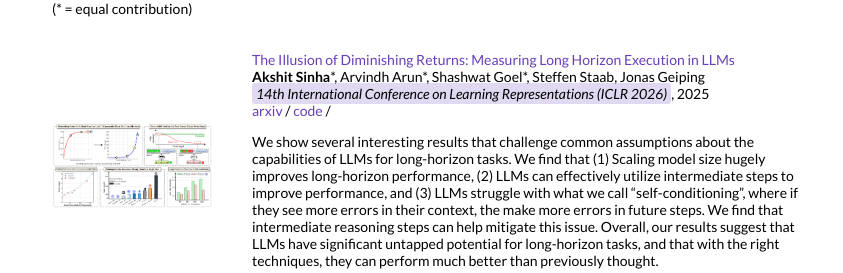
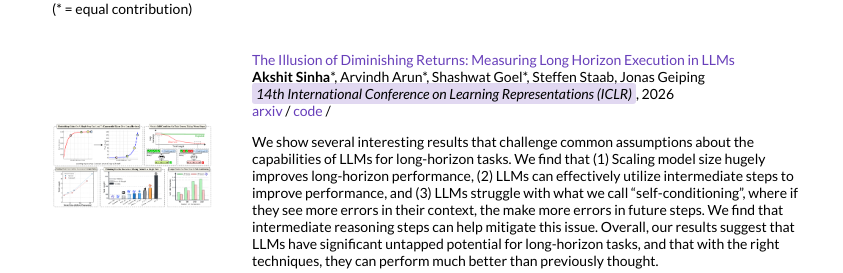
Before and after one commit to viciousAegis/viciousAegis.github.io, a Jekyll site: the page built from _posts/2025-09-15-long-horizon.md, in a window 1280 px wide. Shown: the part 512-785 px from the top of the page, without its empty margins (208-1051 px from the left). Built offline with Jekyll 4.4.1, drawn with Linux system fonts in a browser that asks for light colours.

Commit message:
Update post date and venue for long horizon execution article

```diff
--- a/_posts/2025-09-15-long-horizon.md
+++ b/_posts/2025-09-15-long-horizon.md
@@ -1,11 +1,11 @@
 ---
 layout: post
 title:  "The Illusion of Diminishing Returns: Measuring Long Horizon Execution in LLMs"
-date:   2025-08-01 12:00:00 +00:00
+date:   2026-04-01 12:00:00 +00:00
 categories: research
 authors: "<strong>Akshit Sinha</strong>*, Arvindh Arun*, Shashwat Goel*, Steffen Staab, Jonas Geiping"
 image: /images/lhs.png
-venue: "14th International Conference on Learning Representations (ICLR 2026)"
+venue: "14th International Conference on Learning Representations (ICLR)"
 code: https://github.com/long-horizon-execution/measuring-execution
 arxiv: https://arxiv.org/abs/2509.09677
 ---
```
